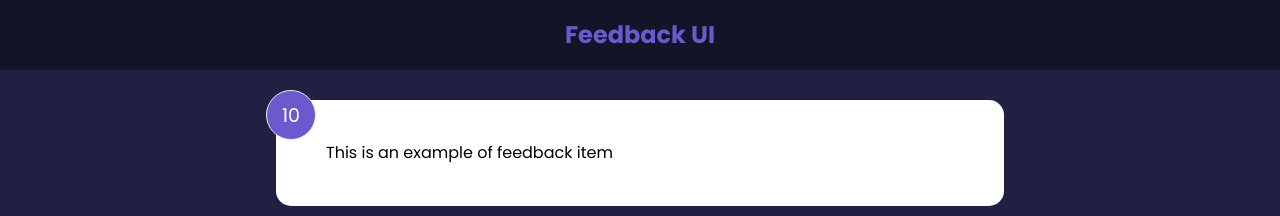
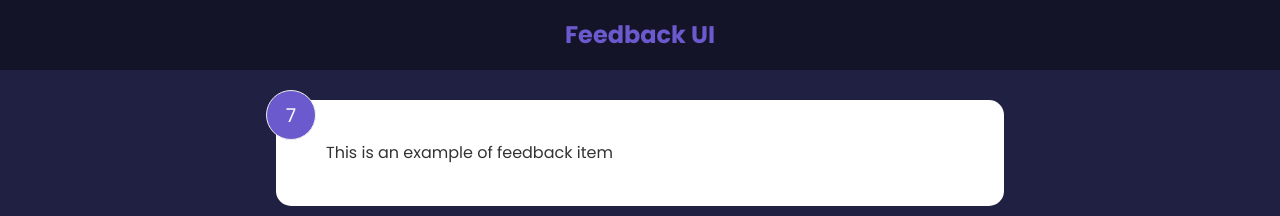
Before and after one commit to msalerno93/RatingFeedbackUI, a React (Create React App) app: page / in a window 1280 px wide. Shown: the top 216 px of the page. Built offline with nearby package versions, Linux system fonts and the light colour scheme.

Commit message:
added component level state to FeedbackItem

```diff
--- a/src/components/FeedbackItem.jsx
+++ b/src/components/FeedbackItem.jsx
@@ -2,12 +2,14 @@
 
 function FeedbackItem() {
 
+    const [rating, setRating] = useState(7)
+    const [text, setText] = useState('This is an example of feedback item')
+
+
   return (
     <div className="card">
-        <div className="num-display" style={{backgroundColor: "#6a5acd"}}>10</div>
-        <div className="text-display" style={{color: "black"}}>
-            This is an example of feedback item
-        </div>
+        <div className="num-display" style={{backgroundColor: "#6a5acd"}}>{rating}</div>
+        <div className="text-display">{text}</div>
     </div>
   )
 
```
